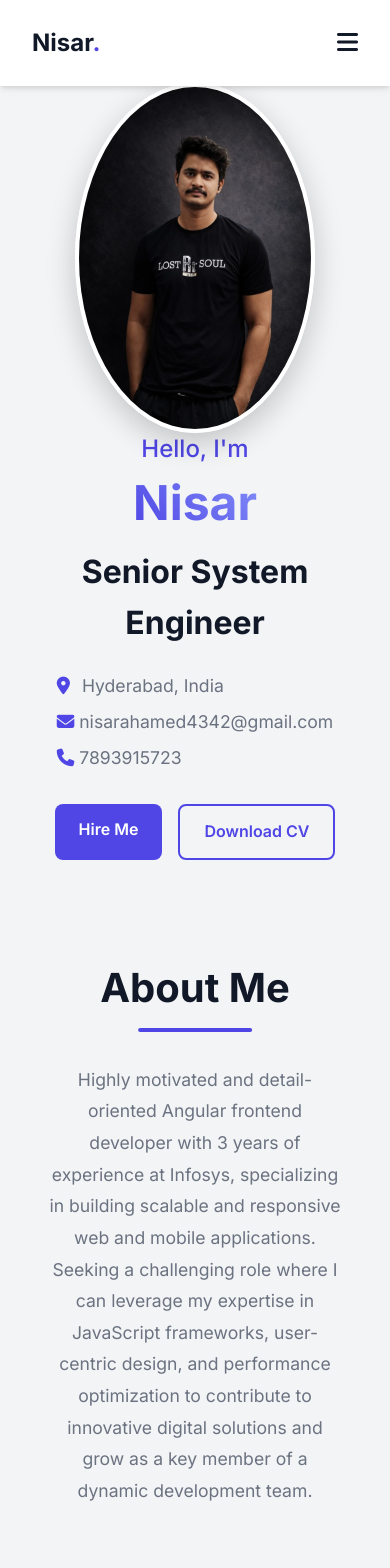
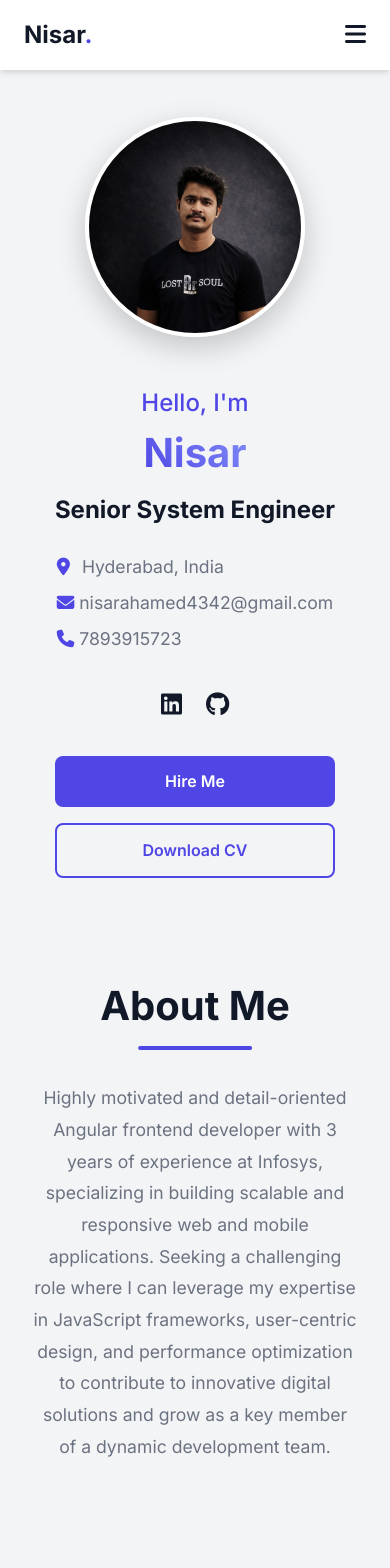
Before and after one commit to nisarjaib123-maker/Nisar_Portfolio, an Angular app: page / in a window 390 px wide. Shown: the top 1568 px of the page. Built offline with nearby package versions, Linux system fonts and the light colour scheme.

Commit message:
feat: enhance mobile responsiveness and add social links

```diff
--- a/src/app/components/contact/contact.scss
+++ b/src/app/components/contact/contact.scss
@@ -150,5 +150,10 @@
 
     @media (max-width: 768px) {
         grid-template-columns: 1fr;
+        gap: 2rem;
+
+        .contact-form-card {
+            padding: 1.5rem; // Reduce padding
+        }
     }
 }
--- a/src/app/components/contact/contact.ts
+++ b/src/app/components/contact/contact.ts
@@ -15,7 +15,7 @@ export class Contact {
 
   // Placeholder for social links, as none were provided except "Linkedin" text
   socials = [
-    { name: 'LinkedIn', icon: 'fa-brands fa-linkedin', link: '#' },
-    { name: 'GitHub', icon: 'fa-brands fa-github', link: '#' }
+    { name: 'LinkedIn', icon: 'fa-brands fa-linkedin', link: '#' }, // User provided email for LinkedIn, keeping as placeholder
+    { name: 'GitHub', icon: 'fa-brands fa-github', link: 'https://github.com/nisarjaib123-maker' }
   ];
 }
--- a/src/app/components/education/education.scss
+++ b/src/app/components/education/education.scss
@@ -80,5 +80,7 @@
             justify-content: center;
             flex-wrap: wrap;
         }
+
+        padding: 1.5rem; // Reduce padding on mobile
     }
 }
--- a/src/app/components/experience/experience.scss
+++ b/src/app/components/experience/experience.scss
@@ -94,4 +94,32 @@
             }
         }
     }
+
+    @media (max-width: 768px) {
+        &::before {
+            left: 10px; // Move line closer to edge
+        }
+
+        .timeline-item {
+            padding-left: 40px; // Reduce indentation
+            margin-bottom: 2rem;
+
+            .timeline-dot {
+                left: 1px; // Align dot with new line position (10px line center - 10px half dot - 4px border? No, dot is 20px width)
+                // Original: line left 20px. dot left 11px. (20 - 11 = 9px diff, roughly centered? 20px width dot has center at 11+10=21. Line at 20. Close enough).
+                // New line left 10px. Dot center should be 10. Dot left = 10 - 10 = 0px.
+                left: 1px; // Visual adjustment
+            }
+
+            .timeline-content {
+                padding: 1.5rem; // Reduce internal padding
+
+                .header {
+                    h3 {
+                        font-size: 1.25rem;
+                    }
+                }
+            }
+        }
+    }
 }
--- a/src/app/components/footer/footer.scss
+++ b/src/app/components/footer/footer.scss
@@ -1,5 +1,10 @@
 .footer {
     padding: 2rem 0;
+
+    @media (max-width: 768px) {
+        padding: 1.5rem 0;
+    }
+
     text-align: center;
     border-top: 1px solid var(--border-color);
     background: var(--bg-color);
--- a/src/app/components/header/header.scss
+++ b/src/app/components/header/header.scss
@@ -69,27 +69,42 @@
     }
 
     @media (max-width: 768px) {
+        padding: 1rem 1.5rem; // Reduce navbar padding on mobile
+
         .nav-links {
-            position: absolute;
-            top: 100%;
+            position: fixed;
+            top: 70px; // Match approximate header height or 80px based on scroll-padding
             left: 0;
-            width: 100%;
+            right: 0;
+            width: 100vw; // Ensure it doesn't exceed viewport
+            height: calc(100vh - 70px);
             flex-direction: column;
             background-color: var(--card-bg);
-            padding: 1rem;
-            gap: 1.5rem;
-            transform: translateY(-200%);
-            /* Hide by default */
-            transition: transform 0.3s ease-in-out;
-            box-shadow: var(--shadow);
+            padding: 2rem;
+            gap: 2rem;
+            transform: translateX(100%);
+            /* Hide by default and remove from layout/paint to prevent scroll */
+            visibility: hidden;
+            transition: transform 0.3s cubic-bezier(0.4, 0, 0.2, 1), visibility 0s linear 0.3s;
+            box-shadow: -5px 0 15px rgba(0, 0, 0, 0.1);
+            overflow-y: auto;
+            justify-content: flex-start;
+            align-items: center;
 
             &.active {
-                transform: translateY(0);
+                transform: translateX(0);
+                visibility: visible;
+                transition: transform 0.3s cubic-bezier(0.4, 0, 0.2, 1), visibility 0s linear 0s;
+            }
+
+            a {
+                font-size: 1.25rem; // Larger touch targets
             }
         }
 
         .hamburger {
             display: block;
+            z-index: 1001; // Ensure above menu if needed
         }
     }
 }
--- a/src/app/components/hero/hero.html
+++ b/src/app/components/hero/hero.html
@@ -8,6 +8,12 @@
             <p><i class="fa-solid fa-location-dot"></i> {{ location }}</p>
             <p><a href="mailto:{{email}}"><i class="fa-solid fa-envelope"></i> {{ email }}</a></p>
             <p><a href="tel:{{phone}}"><i class="fa-solid fa-phone"></i> {{ phone }}</a></p>
+        </div>
+
+        <div class="social-links" @fadeIn>
+            <a href="#" target="_blank" aria-label="LinkedIn"><i class="fa-brands fa-linkedin"></i></a>
+            <a href="https://github.com/nisarjaib123-maker" target="_blank" aria-label="GitHub"><i
+                    class="fa-brands fa-github"></i></a>
         </div>
 
         <div class="cta-buttons" @fadeIn>
--- a/src/app/components/hero/hero.scss
+++ b/src/app/components/hero/hero.scss
@@ -52,6 +52,23 @@
 
                 a:hover {
                     color: var(--primary);
+                }
+            }
+        }
+
+        .social-links {
+            display: flex;
+            gap: 1.5rem;
+            margin-bottom: 2rem;
+
+            a {
+                font-size: 1.5rem;
+                color: var(--text-color);
+                transition: transform 0.2s, color 0.2s;
+
+                &:hover {
+                    color: var(--primary);
+                    transform: translateY(-3px);
                 }
             }
         }
@@ -127,6 +144,8 @@
         flex-direction: column-reverse;
         text-align: center;
         justify-content: center;
+        min-height: auto; // Allow content to determine height on mobile
+        padding-top: 2rem;
 
         .hero-content {
             align-items: center;
@@ -134,19 +153,39 @@
             flex-direction: column;
 
             .name {
-                font-size: 3rem;
+                font-size: 2.5rem; // Smaller font for mobile
+            }
+
+            .title {
+                font-size: 1.5rem;
+            }
+
+            .cta-buttons {
+                width: 100%;
+                justify-content: center;
+                flex-wrap: wrap; // Stack buttons on very small screens if needed
+
+                .btn {
+                    width: 100%; // Full width buttons on mobile
+                    max-width: 300px;
+                    justify-content: center;
+                    display: flex;
+                    align-items: center;
+                }
             }
         }
 
         .hero-visual {
             margin-bottom: 2rem;
+            width: 100%;
 
             .profile-image-container {
-                width: 280px;
-                height: 280px;
+                width: 250px;
+                height: 250px;
 
                 .profile-img {
-                    width: 240px;
+                    width: 220px;
+                    height: 220px;
                 }
             }
         }
--- a/src/app/components/projects/projects.scss
+++ b/src/app/components/projects/projects.scss
@@ -12,7 +12,7 @@
 
 .projects-grid {
     display: grid;
-    grid-template-columns: repeat(auto-fit, minmax(300px, 1fr));
+    grid-template-columns: repeat(auto-fit, minmax(280px, 1fr)); // Reduce min-width for smaller phones
     gap: 2rem;
     max-width: 1200px;
     margin: 0 auto;
--- a/src/app/components/skills/skills.scss
+++ b/src/app/components/skills/skills.scss
@@ -12,7 +12,12 @@
 
 .skills-grid {
     display: grid;
-    grid-template-columns: repeat(auto-fit, minmax(280px, 1fr));
+    grid-template-columns: repeat(auto-fit, minmax(280px, 1fr)); // Keep 280px or lower to 250px to fit small phones
+
+    @media (max-width: 480px) {
+        grid-template-columns: 1fr; // Stack properly on very small screens
+    }
+
     gap: 2rem;
     max-width: 1200px;
     margin: 0 auto;
--- a/src/styles.scss
+++ b/src/styles.scss
@@ -46,6 +46,7 @@ html {
     scroll-behavior: smooth;
     scroll-padding-top: 80px;
     /* Offset for fixed header */
+    overflow-x: hidden;
 }
 
 body {
@@ -55,6 +56,7 @@ body {
     color: var(--text-color);
     transition: background-color 0.3s ease, color 0.3s ease;
     line-height: 1.6;
+    overflow-x: hidden; // Prevent horizontal scroll from mobile menu or other elements
 }
 
 h1,
@@ -100,4 +102,8 @@ button {
     max-width: 1200px;
     margin: 0 auto;
     padding: 0 1.5rem;
+
+    @media (max-width: 768px) {
+        padding: 0 1rem;
+    }
 }
```
